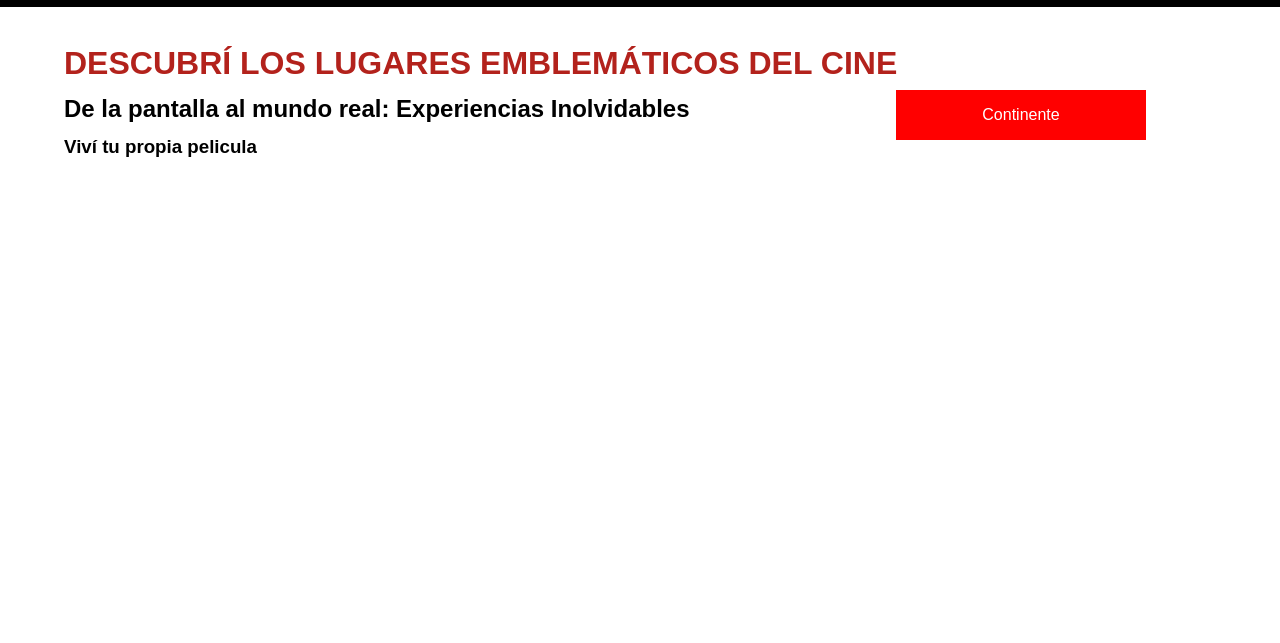
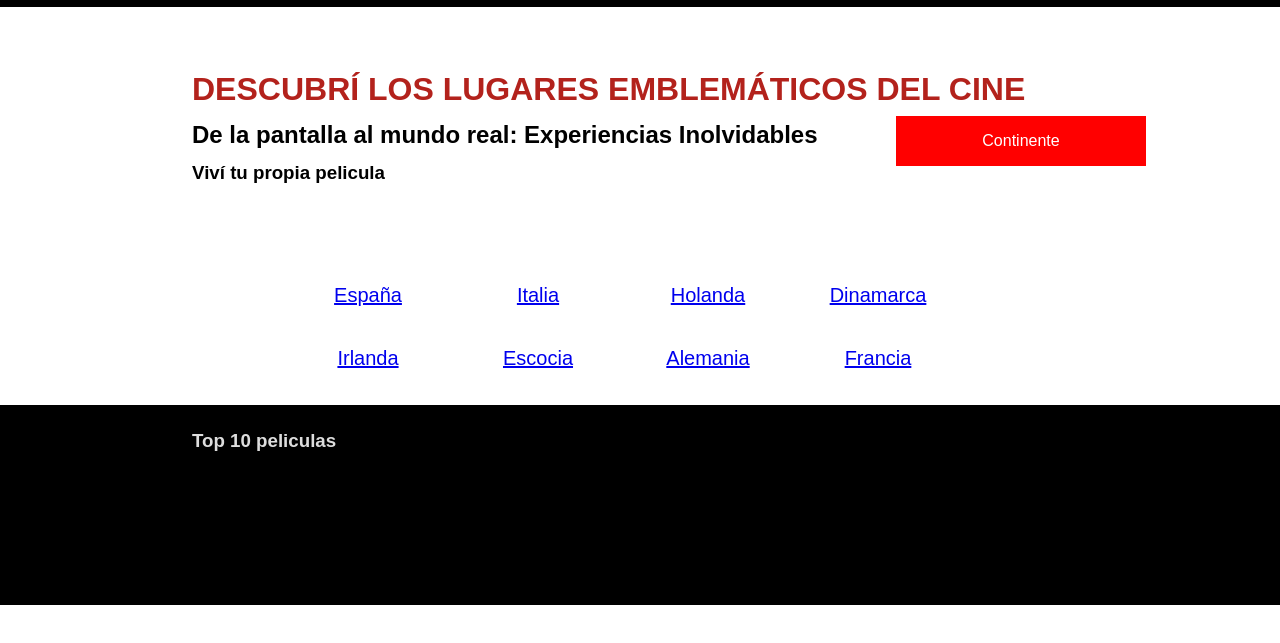
Before and after one commit to JulietaBeltrame/ViajeTurismo, a plain HTML site: page destinos.html in a window 1280 px wide. Shown: the part 51-694 px from the top of the page. Drawn offline with Linux system fonts and the light colour scheme.

Commit message:
top peliculas

```diff
--- a/destinos.html
+++ b/destinos.html
@@ -36,6 +36,19 @@
           <a href="#contact">Asia</a>
         </div>
     </div>
+    <div class="grid-container">
+        <div class="grid-item"><a href="#">España</a></div>
+        <div class="grid-item"><a href="#">Italia</a></div>
+        <div class="grid-item"><a href="#">Holanda</a></div>
+        <div class="grid-item"><a href="#">Dinamarca</a></div>
+        <div class="grid-item"><a href="#">Irlanda</a></div>
+        <div class="grid-item"><a href="#">Escocia</a></div>
+        <div class="grid-item"><a href="#">Alemania</a></div>
+        <div class="grid-item"><a href="#">Francia</a></div>
+      </div>
+      <div class="top-peliculas">
+        <h3>Top 10 peliculas</h3>
+      </div>
     <script src="js.js"></script>
 </body>
 </html>
--- a/styles.css
+++ b/styles.css
@@ -290,16 +290,41 @@ body {
 .destinos h1 {
     color: #B3221C;
     text-transform: uppercase;
-    margin-top: 3%;
-    margin-left: 5%;
+    margin-top: 5%;
+    margin-left: 15%;
 }
 
 .destinos h2{
     margin-top: 1%;
-    margin-left: 5%;
+    margin-left: 15%;
 }
 
 .destinos h3{
     margin-top: 1%;
-    margin-left: 5%;
+    margin-left: 15%;
 }
+
+.grid-container {
+    display: grid;
+    grid-template-columns: 170px 170px 170px 170px;
+    padding: 30px 15px 15px 15px;
+    margin-left: 15%;
+    width: 65%;
+    justify-content: center;
+}
+.grid-item {
+    padding: 20px;
+    font-size: 20px;
+    text-align: center;
+}
+
+.top-peliculas {
+    background-color: #000;
+    height: 200px;
+}
+
+.top-peliculas h3{
+    margin-left: 15%;
+    padding-top: 2%;
+    color: #ddd;
+}
```
